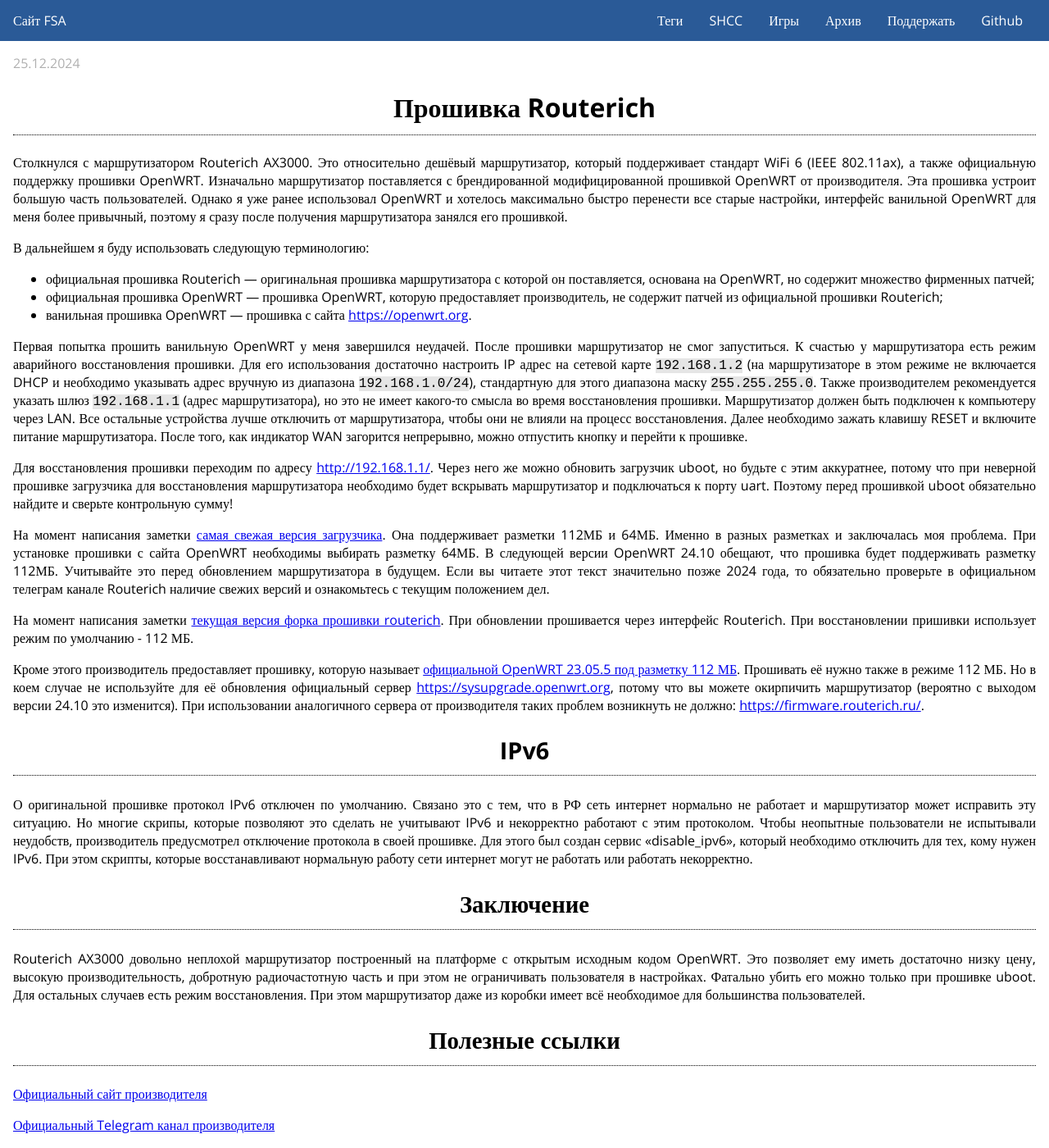
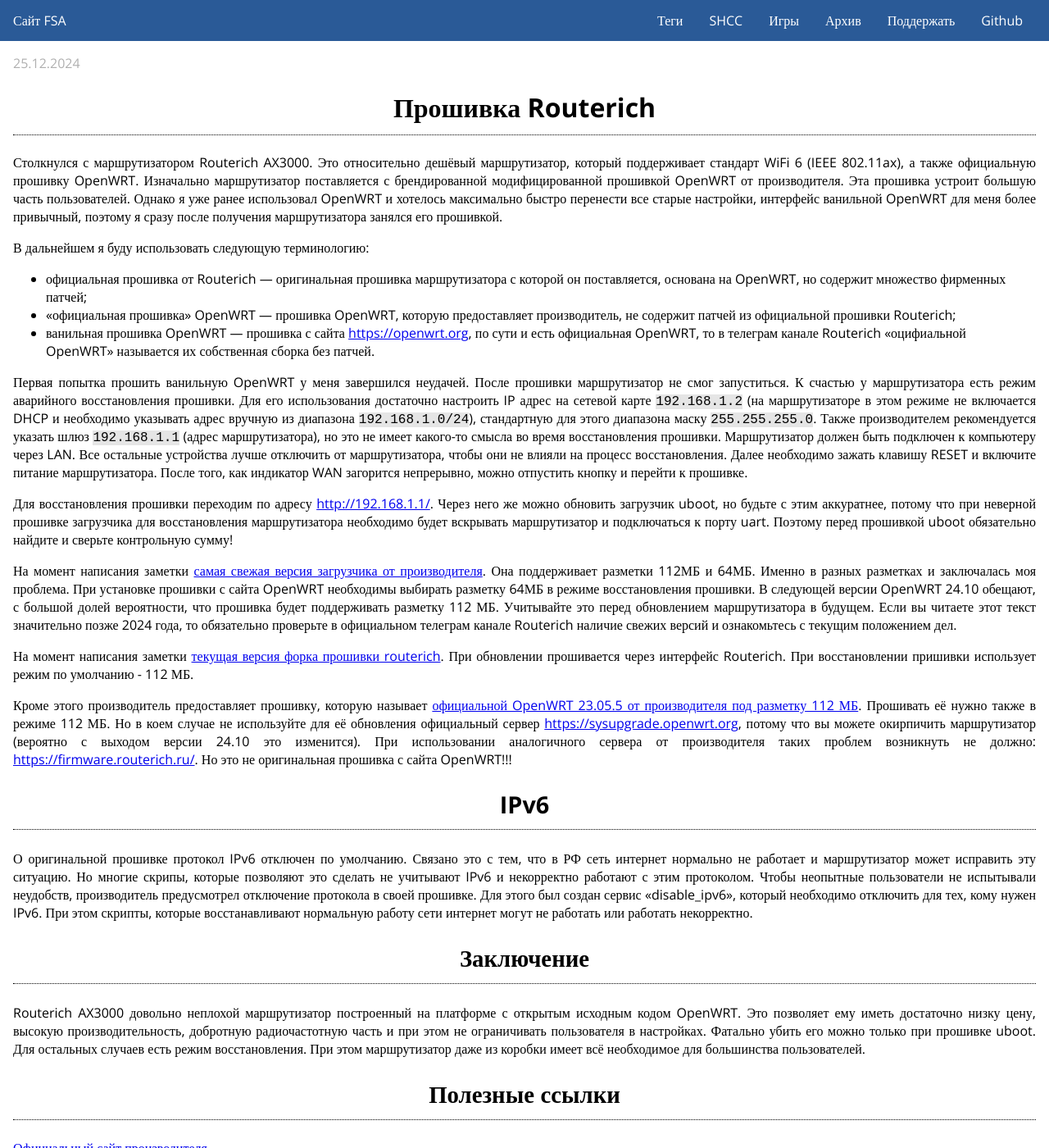
Before and after one commit to fsa/site, a Jekyll site: the page built from _posts/2024-12-22-routerich.md, in a window 1280 px wide and 1400 px high. Shown: the whole window at 82% size. Built offline with Jekyll 4.4.1, drawn with Linux system fonts in a browser that asks for light colours.

Commit message:
Правка замечаний

```diff
--- a/_posts/2024-12-22-routerich.md
+++ b/_posts/2024-12-22-routerich.md
@@ -6,23 +6,23 @@
 excerpt: Особенности маршрутизатора Routerich AX3000 и его прошивки.
 published: true
 ---
-Столкнулся с маршрутизатором Routerich AX3000. Это относительно дешёвый маршрутизатор, который поддерживает стандарт WiFi 6 (IEEE 802.11ax), а также официальную поддержку прошивки OpenWRT. Изначально маршрутизатор поставляется с брендированной модифицированной прошивкой OpenWRT от производителя. Эта прошивка устроит большую часть пользователей. Однако я уже ранее использовал OpenWRT и хотелось максимально быстро перенести все старые настройки, интерфейс ванильной OpenWRT для меня более привычный, поэтому я сразу после получения маршрутизатора занялся его прошивкой.
+Столкнулся с маршрутизатором Routerich AX3000. Это относительно дешёвый маршрутизатор, который поддерживает стандарт WiFi 6 (IEEE 802.11ax), а также официальную прошивку OpenWRT. Изначально маршрутизатор поставляется с брендированной модифицированной прошивкой OpenWRT от производителя. Эта прошивка устроит большую часть пользователей. Однако я уже ранее использовал OpenWRT и хотелось максимально быстро перенести все старые настройки, интерфейс ванильной OpenWRT для меня более привычный, поэтому я сразу после получения маршрутизатора занялся его прошивкой.
 
 В дальнейшем я буду использовать следующую терминологию:
 
-- официальная прошивка Routerich — оригинальная прошивка маршрутизатора с которой он поставляется, основана на OpenWRT, но содержит множество фирменных патчей;
-- официальная прошивка OpenWRT — прошивка OpenWRT, которую предоставляет производитель, не содержит патчей из официальной прошивки Routerich;
-- ванильная прошивка OpenWRT — прошивка с сайта <https://openwrt.org>.
+- официальная прошивка от Routerich — оригинальная прошивка маршрутизатора с которой он поставляется, основана на OpenWRT, но содержит множество фирменных патчей;
+- «официальная прошивка» OpenWRT — прошивка OpenWRT, которую предоставляет производитель, не содержит патчей из официальной прошивки Routerich;
+- ванильная прошивка OpenWRT — прошивка с сайта <https://openwrt.org>, по сути и есть официальная OpenWRT, то в телеграм канале Routerich «оцифиальной OpenWRT» называется их собственная сборка без патчей.
 
 Первая попытка прошить ванильную OpenWRT у меня завершился неудачей. После прошивки маршрутизатор не смог запуститься. К счастью у маршрутизатора есть режим аварийного восстановления прошивки. Для его использования достаточно настроить IP адрес на сетевой карте `192.168.1.2` (на маршрутизаторе в этом режиме не включается DHCP и необходимо указывать адрес вручную из диапазона `192.168.1.0/24`), стандартную для этого диапазона маску `255.255.255.0`. Также производителем рекомендуется указать шлюз `192.168.1.1` (адрес маршрутизатора), но это не имеет какого-то смысла во время восстановления прошивки. Маршрутизатор должен быть подключен к компьютеру через LAN. Все остальные устройства лучше отключить от маршрутизатора, чтобы они не влияли на процесс восстановления. Далее необходимо зажать клавишу RESET и включите питание маршрутизатора. После того, как индикатор WAN загорится непрерывно, можно отпустить кнопку и перейти к прошивке.
 
 Для восстановления прошивки переходим по адресу <http://192.168.1.1/>. Через него же можно обновить загрузчик uboot, но будьте с этим аккуратнее, потому что при неверной прошивке загрузчика для восстановления маршрутизатора необходимо будет вскрывать маршрутизатор и подключаться к порту uart. Поэтому перед прошивкой uboot обязательно найдите и сверьте контрольную сумму!
 
-На момент написания заметки [самая свежая версия загрузчика](https://t.me/routerich/7761/15571). Она поддерживает разметки 112МБ и 64МБ. Именно в разных разметках и заключалась моя проблема. При установке прошивки с сайта OpenWRT необходимы выбирать разметку 64МБ. В следующей версии OpenWRT 24.10 обещают, что прошивка будет поддерживать разметку 112МБ. Учитывайте это перед обновлением маршрутизатора в будущем. Если вы читаете этот текст значительно позже 2024 года, то обязательно проверьте в официальном телеграм канале Routerich наличие свежих версий и ознакомьтесь с текущим положением дел.
+На момент написания заметки [самая свежая версия загрузчика от производителя](https://t.me/routerich/7761/15571). Она поддерживает разметки 112МБ и 64МБ. Именно в разных разметках и заключалась моя проблема. При установке прошивки с сайта OpenWRT необходимы выбирать разметку 64МБ в режиме восстановления прошивки. В следующей версии OpenWRT 24.10 обещают, с большой долей вероятности, что прошивка будет поддерживать разметку 112 МБ. Учитывайте это перед обновлением маршрутизатора в будущем. Если вы читаете этот текст значительно позже 2024 года, то обязательно проверьте в официальном телеграм канале Routerich наличие свежих версий и ознакомьтесь с текущим положением дел.
 
 На момент написания заметки [текущая версия форка прошивки routerich](https://t.me/routerich/7761/47800). При обновлении прошивается через интерфейс Routerich. При восстановлении пришивки использует режим по умолчанию - 112 МБ.
 
-Кроме этого производитель предоставляет прошивку, которую называет [официальной OpenWRT 23.05.5 под разметку 112 МБ](https://t.me/routerich/7761/18526). Прошивать её нужно также в режиме 112 МБ. Но в коем случае не используйте для её обновления официальный сервер <https://sysupgrade.openwrt.org>, потому что вы можете окирпичить маршрутизатор (вероятно с выходом версии 24.10 это изменится). При использовании аналогичного сервера от производителя таких проблем возникнуть не должно: <https://firmware.routerich.ru/>.
+Кроме этого производитель предоставляет прошивку, которую называет [официальной OpenWRT 23.05.5 от производителя под разметку 112 МБ](https://t.me/routerich/7761/18526). Прошивать её нужно также в режиме 112 МБ. Но в коем случае не используйте для её обновления официальный сервер <https://sysupgrade.openwrt.org>, потому что вы можете окирпичить маршрутизатор (вероятно с выходом версии 24.10 это изменится). При использовании аналогичного сервера от производителя таких проблем возникнуть не должно: <https://firmware.routerich.ru/>. Но это не оригинальная прошивка с сайта OpenWRT!!!
 
 ## IPv6
 
```
